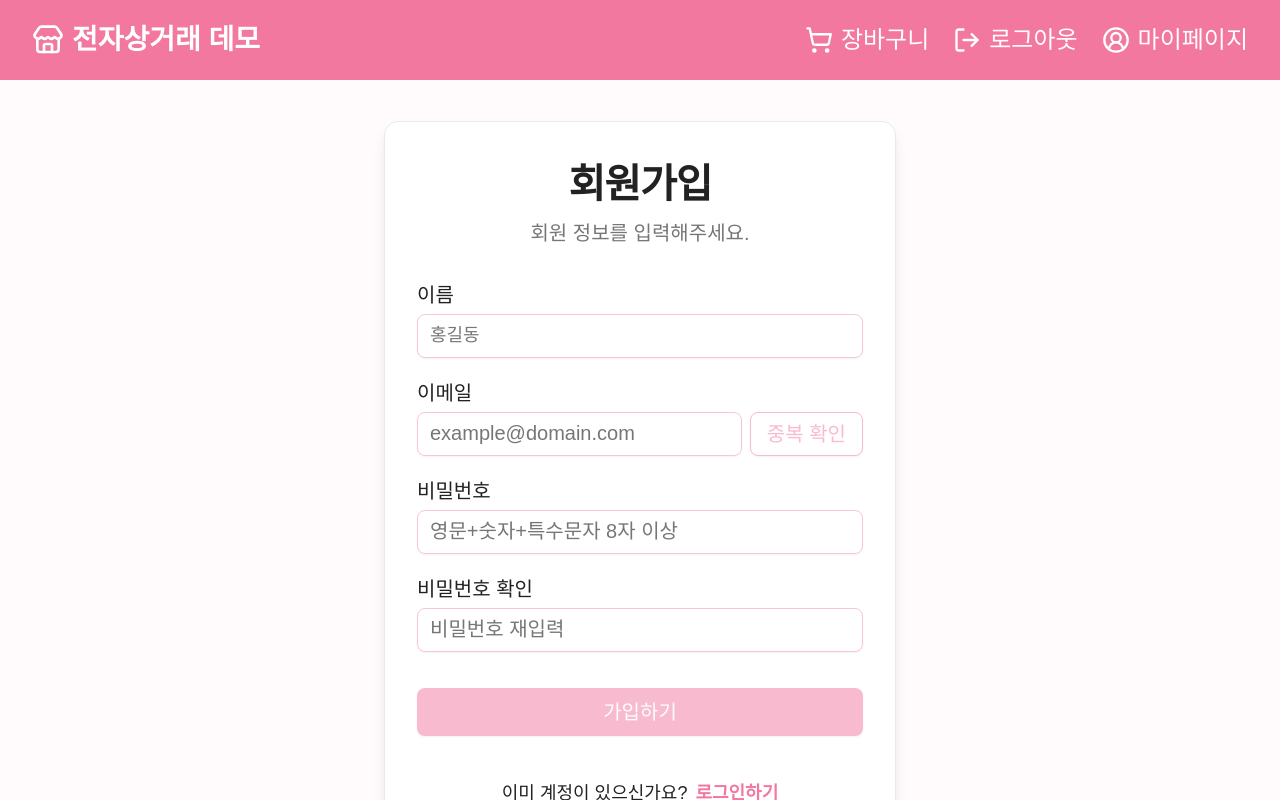
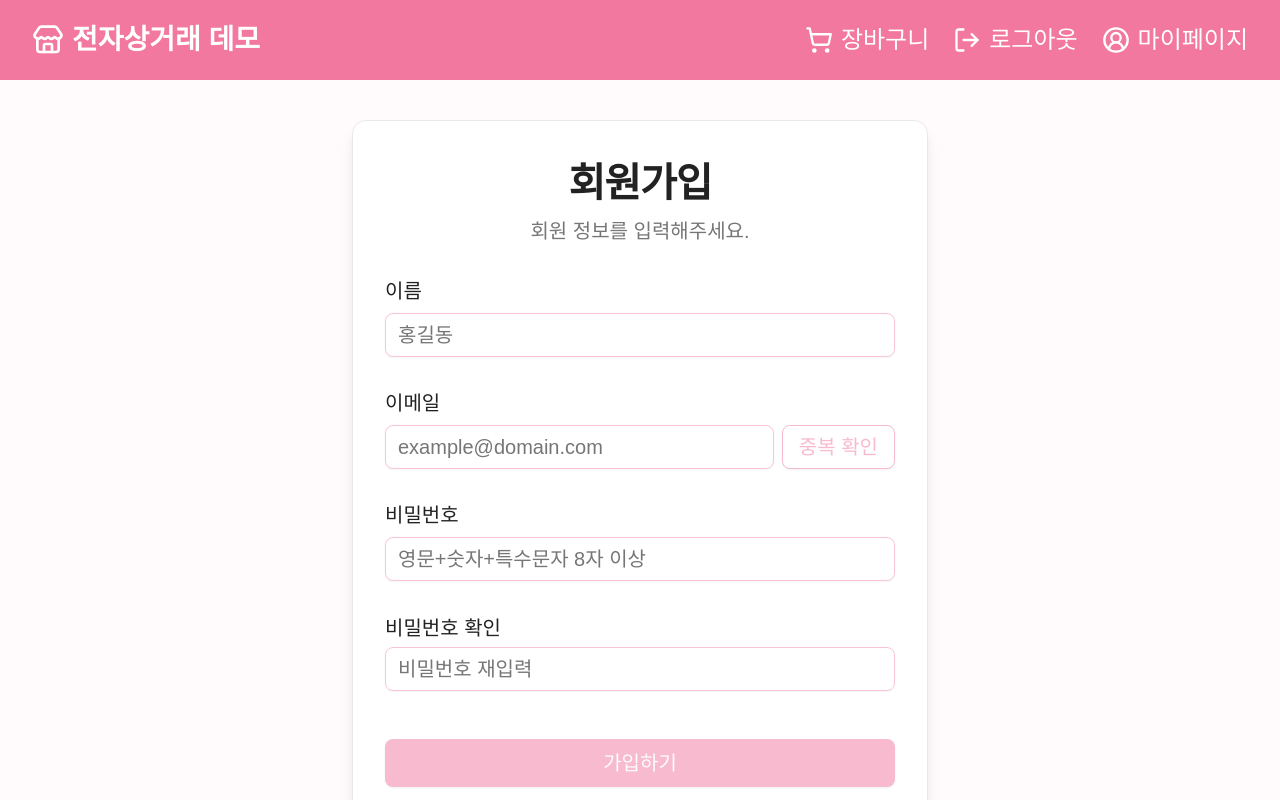
Before and after one commit to GDG-on-Campus-KNU/winter-sprint-5.5st-team1-fe, a React (Vite) app: page /signup in a window 1280 px wide. Shown: the top 800 px of the page. Built offline with nearby package versions, Linux system fonts and the light colour scheme.

Commit message:
style: 컴포넌트 간격 조정

```diff
--- a/src/pages/LoginPage.tsx
+++ b/src/pages/LoginPage.tsx
@@ -31,7 +31,6 @@ export default function LoginPage() {
           else reject(new Error("이메일 또는 비밀번호가 일치하지 않습니다."));
         }, 1500);
       });
-
       const fakeToken = "abc-123-token-sample";
       localStorage.setItem("authToken", fakeToken);
       navigate("/");
@@ -47,15 +46,15 @@ export default function LoginPage() {
       <div className="w-full max-w-lg space-y-8 rounded-xl border border-border bg-card p-8 shadow-lg text-card-foreground">
 
         <div className="text-center">
-          <h2 className="mt-2 text-[40px] font-semibold tracking-tight">로그인</h2>
-          <p className="mt-1 text-[20px] font-medium text-muted-foreground">이메일과 비밀번호를 입력해주세요.</p>
+          <h2 className="mt-2 text-[40px] font-semibold">로그인</h2>
+          <p className="mt-1 text-xl text-gray-300 font-medium">이메일과 비밀번호를 입력해주세요.</p>
         </div>
 
-        <form className="mt-8 space-y-6" onSubmit={handleSubmit(onSubmit)}>
+        <form className="mt-8 space-y-8" onSubmit={handleSubmit(onSubmit)}>
           <div className="space-y-5">
 
             <div className="relative text-left">
-              <Label htmlFor="email" className="mb-1 block text-[20px] font-medium">
+              <Label htmlFor="email" className="mb-2 block text-xl text-gray-500 font-medium">
                 이메일
               </Label>
 
@@ -66,7 +65,7 @@ export default function LoginPage() {
                   placeholder="example@domain.com"
                   disabled={isSubmitting}
                   className={cn(
-                    "text-[20px] md:text-[20px] h-11",
+                    "text-xl lg:text-xl h-11",
                     errors.email ? "border-destructive" : ""
                   )}
                   {...register("email")}
@@ -81,7 +80,7 @@ export default function LoginPage() {
             </div>
 
             <div className="relative text-left">
-              <Label htmlFor="password" className="mb-1 block text-[20px] font-medium">
+              <Label htmlFor="password" className="mb-2 block text-xl text-gray-500 font-medium">
                 비밀번호
               </Label>
 
@@ -91,7 +90,7 @@ export default function LoginPage() {
                   type="password"
                   placeholder="••••••••"
                   disabled={isSubmitting}
-                  className={cn("text-[20px] md:text-[20px] h-11",
+                  className={cn("text-xl lg:text-xl h-11",
                     errors.password ? "border-destructive" : ""
                   )}
                   {...register("password")}
@@ -106,17 +105,22 @@ export default function LoginPage() {
           </div>
 
           {formError && (
-            <div className="rounded-md bg-destructive/10 p-3 text-[18px] text-destructive text-center font-medium">
+            <div className="rounded-md bg-destructive/10 p-3 text-lg text-destructive text-center font-medium">
               {formError}
             </div>
           )}
 
-          <Button type="submit" className="w-full" size="lg" disabled={isSubmitting}>
+          <Button
+            type="submit"
+            className="w-full"
+            size="lg"
+            disabled={isSubmitting}
+          >
             {isSubmitting ? <Loader2 className="mr-2 h-4 w-4 animate-spin" /> : null}
             {isSubmitting ? "로그인 중..." : "로그인"}
           </Button>
 
-          <div className="relative mt-2 mb-4">
+          <div className="relative mb-6">
             <div className="absolute inset-0 flex items-center">
               <span className="w-full border-t border-border" />
             </div>
--- a/src/pages/SignupPage.tsx
+++ b/src/pages/SignupPage.tsx
@@ -80,19 +80,19 @@ export default function RegisterPage() {
 
   return (
     <div className="flex min-h-screen items-center justify-center px-4 py-10">
-      <div className="w-full max-w-lg space-y-8 rounded-xl bg-white p-8 shadow-lg border border-gray-100 text-card-foreground">
+      <div className="w-full max-w-xl space-y-8 rounded-xl bg-white p-8 shadow-lg border border-gray-100 text-card-foreground">
         <div className="text-center">
           <h2 className="text-[40px] font-semibold tracking-tight">회원가입</h2>
-          <p className="mt-1 text-[20px] font-medium text-muted-foreground">회원 정보를 입력해주세요.</p>
+          <p className="mt-1 text-xl text-gray-300 font-medium">회원 정보를 입력해주세요.</p>
         </div>
 
-        <form className="mt-8 space-y-5" onSubmit={handleSubmit(onSubmit)}>
+        <form className="mt-8 space-y-8" onSubmit={handleSubmit(onSubmit)}>
           <div className="space-y-2">
-            <Label htmlFor="name" className="text-[20px] mb-1 font-medium">이름</Label>
+            <Label htmlFor="name" className="text-xl mb-2 font-medium">이름</Label>
             <Input
               id="name"
               placeholder="홍길동"
-              className={cn("h-11 text-[18px] md:text-[18px]", errors.name && "border-destructive")}
+              className={cn("h-11 text-xl lg:text-xl", errors.name && "border-destructive")}
               disabled={isSubmitting}
               {...register("name")}
             />
@@ -100,14 +100,14 @@ export default function RegisterPage() {
           </div>
 
           <div className="space-y-2">
-            <Label htmlFor="email" className="text-[20px] mb-1">이메일</Label>
+            <Label htmlFor="email" className="text-xl mb-2">이메일</Label>
             <div className="flex gap-2">
               <div className="relative flex-1">
                 <Input
                   id="email"
                   type="email"
                   placeholder="example@domain.com"
-                  className={cn("h-11 text-[20px] md:text-[20px]", errors.email && "border-destructive")}
+                  className={cn("h-11 text-xl lg:text-xl", errors.email && "border-destructive")}
                   disabled={isSubmitting}
                   {...register("email")}
                 />
@@ -127,12 +127,12 @@ export default function RegisterPage() {
           </div>
 
           <div className="space-y-2">
-            <Label htmlFor="password" className="text-[20px] mb-1">비밀번호</Label>
+            <Label htmlFor="password" className="text-xl mb-2">비밀번호</Label>
             <Input
               id="password"
               type="password"
               placeholder="영문+숫자+특수문자 8자 이상"
-              className={cn("h-11 text-[20px] md:text-[20px]", errors.password && "border-destructive")}
+              className={cn("h-11 text-xl lg:text-xl", errors.password && "border-destructive")}
               disabled={isSubmitting}
               {...register("password")}
             />
@@ -149,7 +149,7 @@ export default function RegisterPage() {
               id="confirmPassword"
               type="password"
               placeholder="비밀번호 재입력"
-              className={cn("h-11 text-[20px] md:text-[20px]", errors.confirmPassword && "border-destructive")}
+              className={cn("h-11 text-xl lg:text-xl", errors.confirmPassword && "border-destructive")}
               disabled={isSubmitting}
               {...register("confirmPassword")}
             />
@@ -165,12 +165,12 @@ export default function RegisterPage() {
             {isSubmitting ? "가입 처리 중..." : "가입하기"}
           </Button>
 
-          <div className="flex items-center justify-center mt-6 gap-x-2">
-            <span className="text-base text-gray-500 text-[18px]">이미 계정이 있으신가요?</span>
+          <div className="flex items-center justify-center mt-4 mb-3 gap-x-2">
+            <span className="text-base text-gray-500 text-lg">이미 계정이 있으신가요?</span>
             <Button
               type="button"
               variant="link"
-              className={cn("h-auto p-0 font-semibold text-base text-pink-500 hover:text-pink-500/80 text-[18px]")}
+              className={cn("h-auto p-0 font-semibold text-lg text-pink-500 hover:text-pink-500/80")}
               onClick={() => {
                 navigate("/login");
               }}
```
